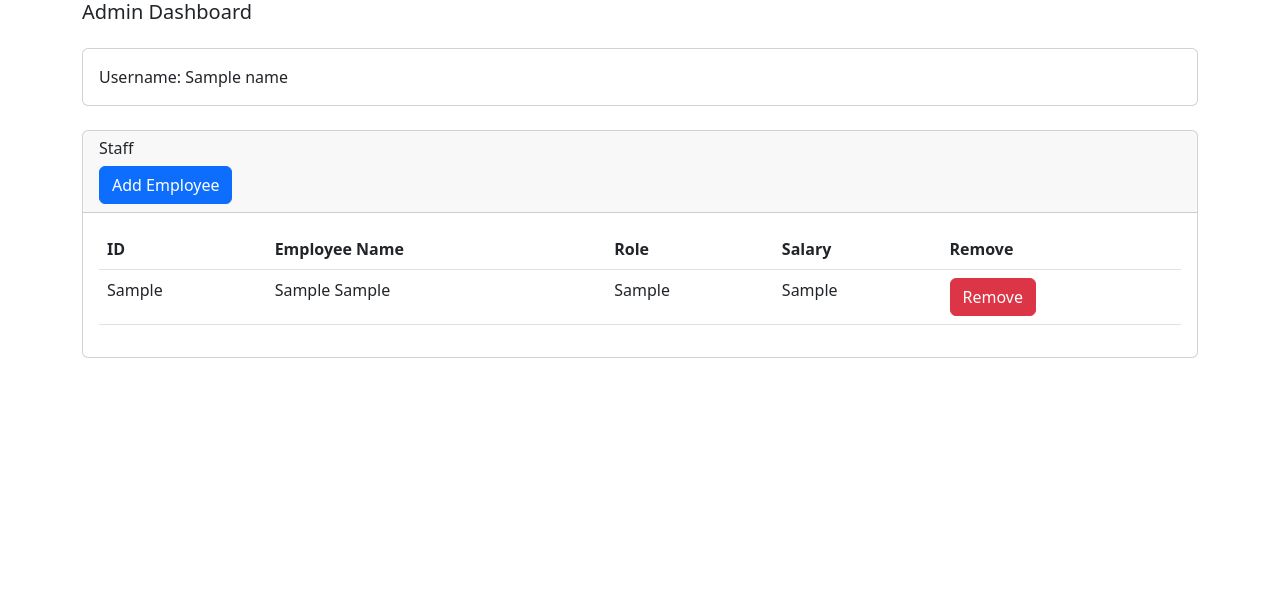
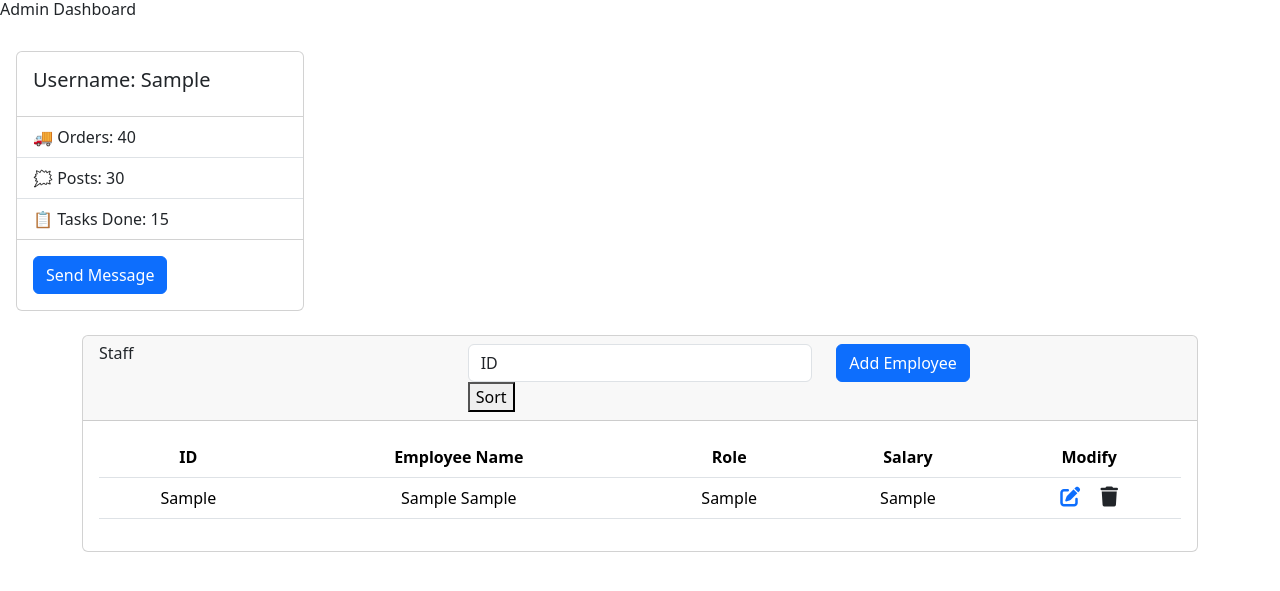
Before and after one commit to NadaKhaled157/Ophthalmology-Department-Website, a Django app: template adminPage/templates/adminPage/admin_profile.html in a window 1280 px wide. Shown: the top 591 px of the page. Run offline with Django 5.2, Linux system fonts and the light colour scheme; the template is opened without the code that fills it: most values are stand-ins (such as "Sample title", 1, 10 or a date in 2020); some libraries are stand-ins or nearby versions.

Commit message:
Editing, Deleting and sorting staff

```diff
--- a/MySufferingQL/settings.py
+++ b/MySufferingQL/settings.py
@@ -18,7 +18,6 @@ load_dotenv()
 
 # Build paths inside the project like this: BASE_DIR / 'subdir'.
 BASE_DIR = Path(__file__).resolve().parent.parent
-
 
 # Quick-start development settings - unsuitable for production
 # See https://docs.djangoproject.com/en/5.0/howto/deployment/checklist/
--- a/adminPage/templates/adminPage/admin_profile.html
+++ b/adminPage/templates/adminPage/admin_profile.html
@@ -8,46 +8,59 @@
     <title>Dashboard</title>
     <!-- Bootstrap CSS -->
     <link href="https://cdn.jsdelivr.net/npm/bootstrap@5.3.0/dist/css/bootstrap.min.css" rel="stylesheet">
-    <!-- <link href="https://cdnjs.cloudflare.com/ajax/libs/font-awesome/6.0.0-beta3/css/all.min.css" integrity="sha512-WGB7/2PS3vy7l7w4iKpMtslHx/DGqCyIyBkFEYsWvHf9hAtW2C37KDwDg5XbX5QVzCL+fxSJX6Vhq72ew6fqBA==" crossorigin="anonymous" referrerpolicy="no-referrer" /> -->
-    <link href="https://cdnjs.cloudflare.com/ajax/libs/octicons/16.1.1/build/font/octicons.min.css" integrity="sha384-29Z7gS9aZ6OCypz8sOfjAr5ccsoTfBGeOwxZmXmU7ZZdB5B/EoH2QuzBlA14g0AI" crossorigin="anonymous">
+    <!-- Font Awesome -->
+    <link rel="stylesheet" href="https://cdnjs.cloudflare.com/ajax/libs/font-awesome/6.5.2/css/all.min.css" integrity="sha512-SnH5WK+bZxgPHs44uWIX+LLJAJ9/2PkPKZ5QiAj6Ta86w+fsb2TkcmfRyVX3pBnMFcV7oQPJkl9QevSCWr3W6A==" crossorigin="anonymous" referrerpolicy="no-referrer" />
 </head>
 
 <body>
-    <div class = "container">
-        <h5>Admin Dashboard</h5>
-        <!-- Admin username -->
-        <div class="card my-4">
-            <div class="card-body">
-                <label>Username: {{name}}</label>
-            </div>
-        </div>
+    <h5 class="navbar-brand">Admin Dashboard</h5>
+    <div class="d-flex">
+        {% include 'adminPage/left.html' %}
     </div>
-    <!-- {% comment %} doctor information {% endcomment %} -->
+    <div  class='d-flex flex-column'>
     <div class="container">
     <div class = "card my-4">
         <div class="card-header">
-            <h6>Staff</h6>
-            <a href="{% url 'hire' %}" class="btn btn-primary">Add Employee</a>
+            <div class="row">
+                <h6 class="col-sm">Staff</h6>
+                <div  class="col-sm">
+                    <form method="get" action="{% url 'admin_profile' %}">
+                        {% csrf_token %}
+                        <select name="group" class="form-control">
+                            <option value="eid">ID</option>
+                            <option value="role">Role</option>
+                            <option value="salary">Salary</option>
+                            <option value="name">Name</option>
+                        </select>
+                        <button type="submit">Sort</button>
+                    </form>
+                </div>
+                <div  class="col-sm">
+                    <a href="{% url 'hire' %}" class="btn btn-primary">Add Employee</a>
+                </div>
+            </div>
         </div>
         <div class="card-body">
         <table class="table">
             <thead>
-                <tr>
-                    <th scope="col">ID</th>
-                    <th scope="col">Employee Name</th>
-                    <th scope="col">Role</th>
-                    <th scope="col">Salary</th>
-                    <th scope="col">Remove</th>
+                <tr scope="col" align="center">
+                    <th>ID</th>
+                    <th>Employee Name</th>
+                    <th>Role</th>
+                    <th>Salary</th>
+                    <th>Modify</th>
                 </tr>
             </thead>
             <tbody>
                 {% for emp in staff %}
-                <tr scope="row" data-id="{{ emp.0 }}">
+                <tr scope="row" align="center">
                     <td>{{emp.0}}</td>
                     <td>{{emp.1}} {{emp.2}}</td>
                     <td>{{emp.3}}</td>
                     <td>{{emp.4}}</td>
-                    <td data-id="{{ emp.0 }}"><button class="btn btn-danger" class="remove-button">Remove</button>
+                    <td>
+                        <a href="{%  url 'edit_emp' emp.0 %}"><i class="fa-solid fa-pen-to-square fs-5 me-3"></i></a>
+                        <a href="{% url 'fire' emp.0 %}" class="link-dark"><i class="fa-solid fa-trash fs-5"></i></a>
                     </td>
                 </tr>
                 {% endfor %}
@@ -56,35 +69,6 @@
     </div>
     </div>
     </div>
-    <!-- Bootstrap JS (Optional for Collapse/Modal functionality) -->
-    <!-- <script src="https://cdn.jsdelivr.net/npm/bootstrap@5.3.0/dist/js/bootstrap.bundle.min.js"></script> -->
-    <!--Doesn't work-->
-    <script>
-        $(document).ready(function(){
-            $('.remove-button').click(function(){
-                var itemRow = $(this).closest('tr');
-                var itemId = itemRow.data('id');
-
-                $.ajax({
-                    url: "{% url 'remove_staff' item_id=0 %}".replace('0', itemId),
-                    type: 'POST',
-                    data: {
-                        'csrfmiddlewaretoken': '{{ csrf_token }}'
-                    },
-                    success: function(response) {
-                        if (response.success) {
-                            itemRow.remove();
-                        } else {
-                            alert('Failed to remove the item.');
-                        }
-                    },
-                    error: function() {
-                        alert('Error occurred while removing the item.');
-                    }
-                });
-            });
-        });
-    </script>
+    </div>
 </body>
-
 </html>
--- /dev/null
+++ b/adminPage/templates/adminPage/left.html
@@ -0,0 +1,24 @@
+{% extends 'base.html' %}
+{% load static %}
+{% block content %}
+
+<div class="card mt-4 mx-3" style="width: 18rem;">
+    <!-- <img src="/media/{{ img_path }}" class="card-img-top" alt="Profile Image"> -->
+
+    <div class="card-body">
+        <h5 class="card-title">Username: {{name.0}}</h5>
+    </div>
+
+    <ul class="list-group list-group-flush">
+      <li class="list-group-item">🚚 Orders: 40</li>
+      <li class="list-group-item">🗯️ Posts: 30</li>
+      <li class="list-group-item">📋 Tasks Done: 15</li>
+    </ul>
+
+    <div class="card-body">
+      <button class="btn btn-primary">Send Message</button>
+    </div>
+
+</div>
+
+{% endblock %}
--- a/adminPage/urls.py
+++ b/adminPage/urls.py
@@ -1,10 +1,9 @@
 from django.urls import path
 from . import views
 
-from django.conf import settings
-
 urlpatterns=[
-    path('dashboard/', views.admin_profile, name = "admin_profile"),
-    path('hire', views.hire, name = "hire"),
-    path('remove/<int:item_id>/', views.remove_staff, name='remove_staff'),
+    path('', views.admin_profile, name = "admin_profile"),
+    path('hire/', views.hire, name = "hire"),
+    path('fire/<int:id>/', views.fire, name = 'fire'),
+    path('edit_emp/<int:id>/', views.edit_emp, name = "edit_emp"),
 ]
--- a/pages/urls.py
+++ b/pages/urls.py
@@ -7,7 +7,7 @@ from django.conf.urls.static import static
 urlpatterns=[
 path("", views.index, name="registeration-page"),
 path("login/", views.login, name="login-page"),
-path('authenticate/', views.authenticate_user, name='authenticate_user'),
+# path('authenticate/', views.authenticate_user, name='authensticate_user'),
 path('profile/', views.profile, name='profile'),
 path('edit/', views.edit, name='edit'),
 path('editinfo/', views.editinfo, name='editinfo'),
```
Also changed, not shown: adminPage/templates/adminPage/edit_emp.html (added, +19 -0 lines), adminPage/views.py (+22 -15 lines).
